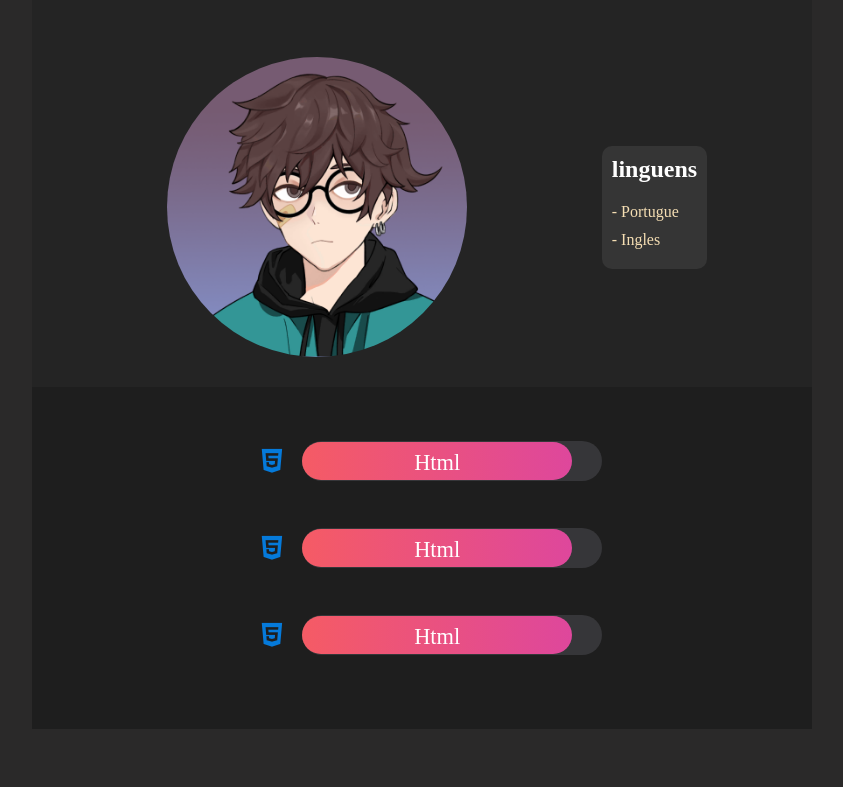
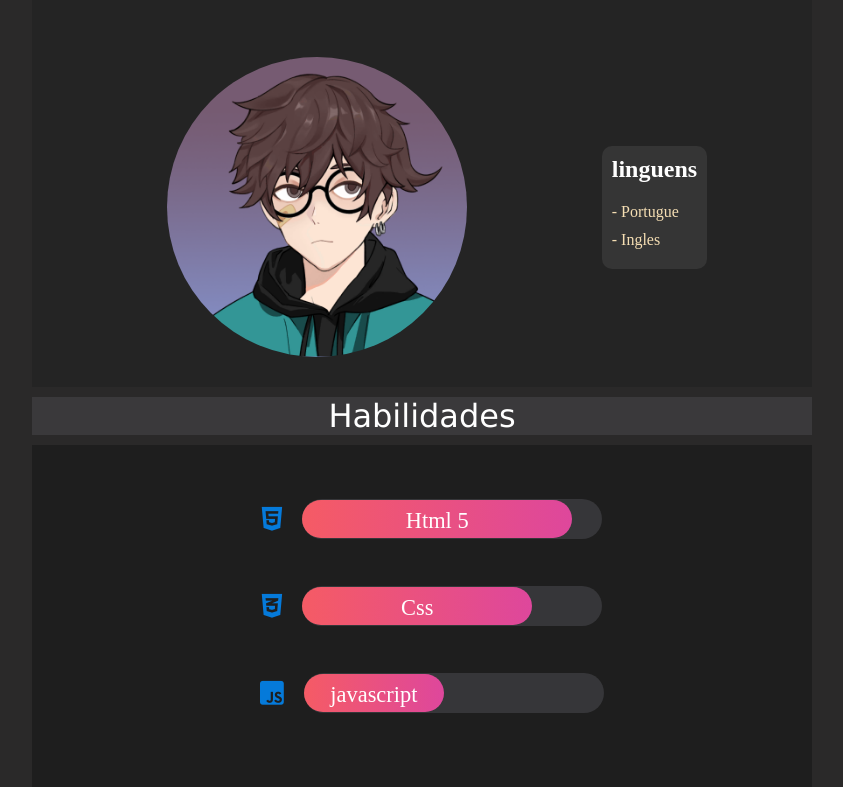
Before and after one commit to idelcarlosribeiro/portfolio, a plain HTML site: page txte.html in a window 1280 px wide. Shown: the part 673-1460 px from the top of the page, without its empty margins (218-1061 px from the left). Before the commit the page ends 1402 px from the top, so only its background shows below. Drawn offline with nearby package versions, Linux system fonts and the light colour scheme.

Commit message:
atualização port

```diff
--- a/style.css
+++ b/style.css
@@ -160,12 +160,45 @@ main{
 
 
 
+
+
+
+.habilidaes{
+        display: flex;
+    align-items: center;
+    flex-wrap: wrap;
+    justify-content: space-evenly;
+    background-color: rgb(36, 36, 36);
+
+
+    transition: width .3s, heiht .3s;
+}
+.texto-ha{
+    width: 100%;
+    background-color: rgba(81, 79, 84, 0.423);
+    justify-content: center;
+    align-items: center;
+    text-align: center;
+
+}
+.texto-ha p {
+    font-family: Verdana, Geneva, Tahoma, sans-serif;
+    margin: 10px;
+    font-size: 2em;
+    color: white;
+}
+
+
 ul {
     display: flex;
     background-color: rgb(30, 30, 30);
     list-style-type: none;
     justify-content: center;
 }
+
+
+
+
 .lingauem-proga {
     display: flex;
     flex-direction: column;
@@ -178,14 +211,14 @@ ul {
     flex-direction: row;
     align-items: center;
 }
-ul li .html  {
+ul li .html-ico  {
     display: flex;
     color: rgb(5, 122, 218);
     font-size: 1.7em;
     margin: 10px;
     padding: 10px;
 }
-ul li .item-proga .texto-prog {
+ul li .item-proga .texto-html {
     font-size: 1.4em;
     color: white;
     width: 270px;
@@ -202,7 +235,72 @@ ul li .item-proga .texto-prog {
     background-color: rgb(54, 54, 57);
     border-radius: 20px;
 }
-.barra-html .texto-prog p {
+.barra-html .texto-html p {
     text-align: center;
     margin-top: 8px;
 }
+
+
+
+ul li .css-ico  {
+    display: flex;
+    color: rgb(5, 122, 218);
+    font-size: 1.7em;
+    margin: 10px;
+    padding: 10px;
+}
+.barra-css{
+    display: flex;
+    align-items: center;
+    flex-direction: row;
+    width: 300px;
+    height: 40px;
+    background-color: rgb(54, 54, 57);
+    border-radius: 20px;
+}
+ul li .item-proga .texto-css {
+    font-size: 1.4em;
+    color: white;
+    width: 230px;
+    height: 38px;
+    background-image: linear-gradient(to left, #DE479C, #F55B65);
+    border-radius: 20px;
+}
+.barra-css .texto-css p {
+    text-align: center;
+    margin-top: 8px;
+}
+
+
+
+
+
+
+ul li .js-ico  {
+    display: flex;
+    color: rgb(5, 122, 218);
+    font-size: 1.7em;
+    margin: 10px;
+    padding: 10px;
+}
+.barra-js{
+    display: flex;
+    align-items: center;
+    flex-direction: row;
+    width: 300px;
+    height: 40px;
+    background-color: rgb(54, 54, 57);
+    border-radius: 20px;
+}
+ul li .item-proga .texto-js {
+    font-size: 1.4em;
+    color: white;
+    width: 140px;
+    height: 38px;
+    background-image: linear-gradient(to left, #DE479C, #F55B65);
+    border-radius: 20px;
+}
+.barra-js .texto-js p {
+    text-align: center;
+    margin-top: 8px;
+}
--- a/txte.html
+++ b/txte.html
@@ -19,6 +19,7 @@
                     <h2>Seja bem vindo(a)</h2>
                 </div>
             </div>
+
             <div id="container">
                 <div id="sobre-mim">
                     <p>SOBRE MIM</p>
@@ -39,24 +40,28 @@
                 </div>
             </div>
 
+
+
+            <div id="habilidaes">
+                <div class="texto-ha"><p>Habilidades</p></div>
                 <ul>
                     <li class="lingauem-proga">
                         <div class="item-proga">
-                        <div  class="html"><i class="fa-brands fa-html5"></i></div>
-                        <div class="barra-html"><div  class="texto-prog"><p>Html</p></div></div>
+                            <div  class="html-ico"><i class="fa-brands fa-html5"></i></div>
+                            <div class="barra-html"><div  class="texto-html"><p>Html 5</p></div></div>
                         </div>
 
                         <div class="item-proga">
-                        <div  class="html"><i class="fa-brands fa-html5"></i></div>
-                        <div class="barra-html"><div  class="texto-prog"><p>Html</p></div></div>
+                            <div  class="css-ico"><i class="fa-brands fa-css3-alt"></i></div>
+                            <div class="barra-css"><div  class="texto-css"><p>Css</p></div></div>
                         </div>
-
                         <div class="item-proga">
-                        <div  class="html"><i class="fa-brands fa-html5"></i></div>
-                        <div class="barra-html"><div  class="texto-prog"><p>Html</p></div></div>
+                            <div  class="js-ico"><i class="fa-brands fa-square-js"></i></div>
+                            <div class="barra-js"><div  class="texto-js"><p>javascript</p></div></div>
                         </div>
                     </li>
                 </ul>
+            </div>
         </main>
 
 
```
Lines whose indentation alone changed are shown as unchanged.
